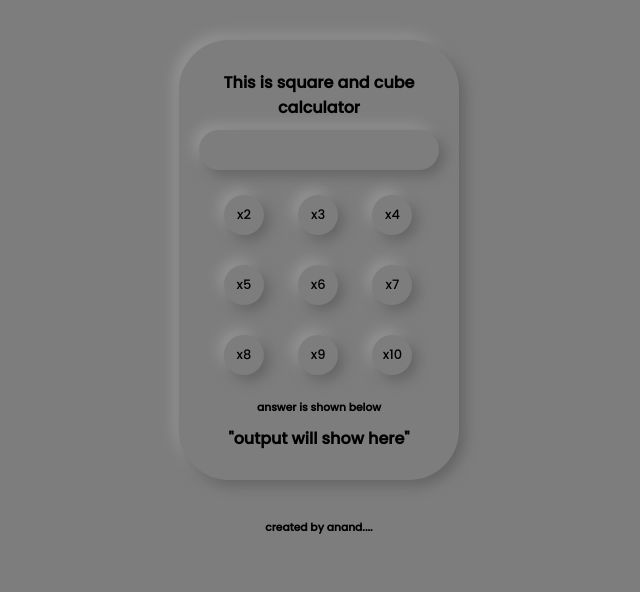
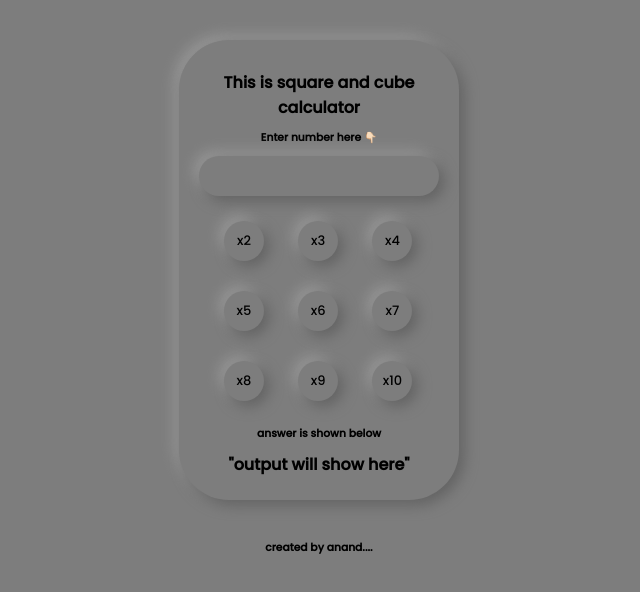
Before and after one commit to anandpopalwar/cube-calculator-2, a plain HTML site: page index.html in a window 1280 px wide. Shown: the whole page, without its empty margins (321-961 px from the left). Drawn offline with Linux system fonts and the light colour scheme.

Commit message:
2nd commit just fewer ui improvement

```diff
--- a/index.html
+++ b/index.html
@@ -10,6 +10,7 @@
 <body>
     <div class="container">
         <h4>This is square and cube calculator</h4>
+        <h6 class="input_feild" >Enter number here 👇🏻 </h6>
         <input type="text" id="number" >
         <div class="btns">
         <button onclick="square()">x2</button>
--- a/style.css
+++ b/style.css
@@ -14,7 +14,7 @@ body{
 }
 .container{
     width: 240px;
-    height: 400px;
+    height: 420px;
     margin: 40px auto;
     padding: 20px;
     /* border-radius: 15px; */
@@ -62,6 +62,10 @@ h6{
     margin:0px auto;
     text-align: center;
 }
+.input_feild{
+    margin:10px auto;
+    text-align: center;
+}
 button{
     align-items: center;
     width: 40px;
```
